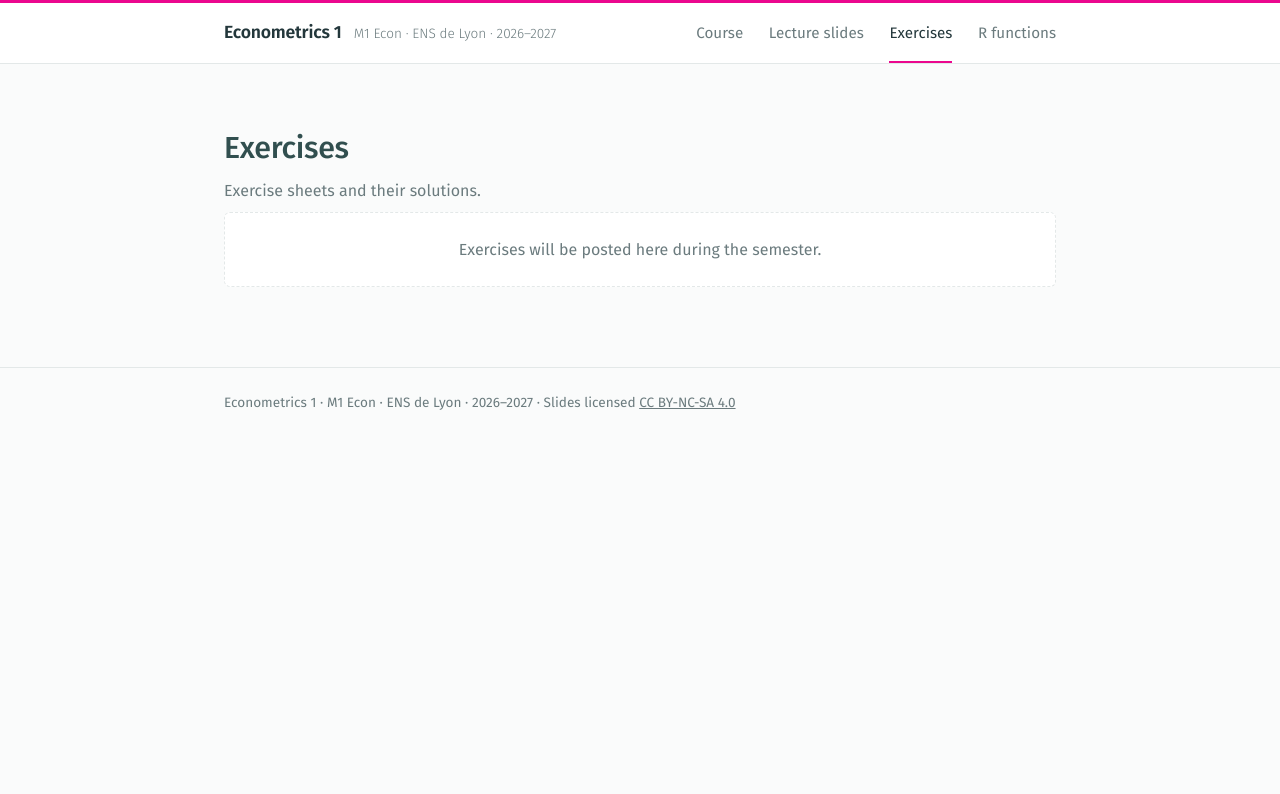
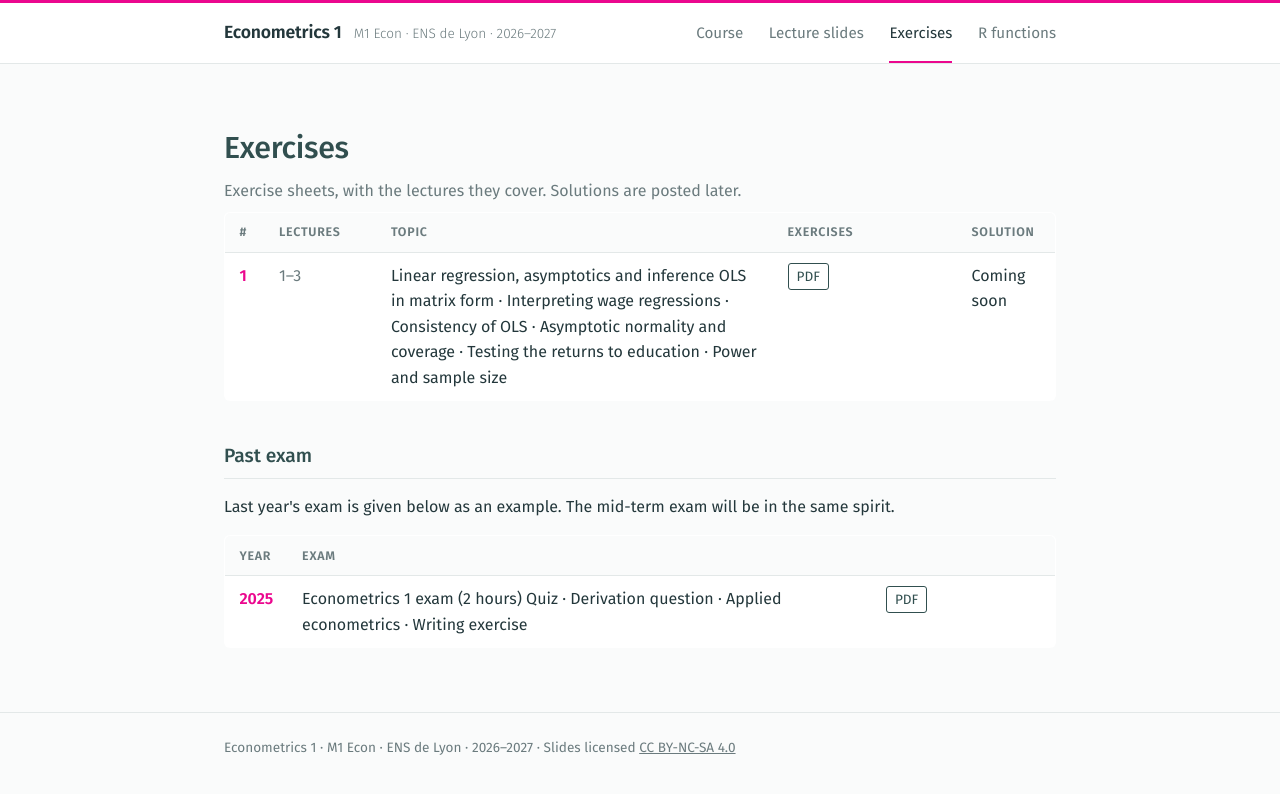
Before and after one commit to mlaguerre/ENS-Econometrics-1, a plain HTML site: page exercises.html in a window 1280 px wide. Drawn offline with Linux system fonts and the light colour scheme.

Commit message:
Add files via upload

```diff
--- a/exercises.html
+++ b/exercises.html
@@ -25,9 +25,38 @@
   <main><div class="wrap">
     <div class="page-head">
       <h1>Exercises</h1>
-      <p>Exercise sheets and their solutions.</p>
+      <p>Exercise sheets, with the lectures they cover. Solutions are posted later.</p>
     </div>
-    <p class="empty">Exercises will be posted here during the semester.</p>
+    <table class="schedule ex">
+      <thead>
+        <tr><th>#</th><th>Lectures</th><th>Topic</th><th>Exercises</th><th>Solution</th></tr>
+      </thead>
+      <tbody>
+        <tr>
+          <td>1</td><td class="date">1–3</td>
+          <td>Linear regression, asymptotics and inference
+            <span class="exlist">OLS in matrix form · Interpreting wage regressions · Consistency of OLS · Asymptotic normality and coverage · Testing the returns to education · Power and sample size</span></td>
+          <td class="links"><a href="exercises/exercise-sheet-1.pdf" target="_blank" rel="noopener">PDF</a></td>
+          <td class="sol"><span class="soon">Coming soon</span></td>
+        </tr>
+      </tbody>
+    </table>
+
+    <h2 id="past-exam">Past exam</h2>
+    <p>Last year's exam is given below as an example. The mid-term exam will be in the same spirit.</p>
+    <table class="schedule ex">
+      <thead>
+        <tr><th>Year</th><th>Exam</th><th></th></tr>
+      </thead>
+      <tbody>
+        <tr>
+          <td>2025</td>
+          <td>Econometrics 1 exam (2 hours)
+            <span class="exlist">Quiz · Derivation question · Applied econometrics · Writing exercise</span></td>
+          <td class="links"><a href="exercises/exam-2025.pdf" target="_blank" rel="noopener">PDF</a></td>
+        </tr>
+      </tbody>
+    </table>
   </div></main>
 
   <footer>
```
